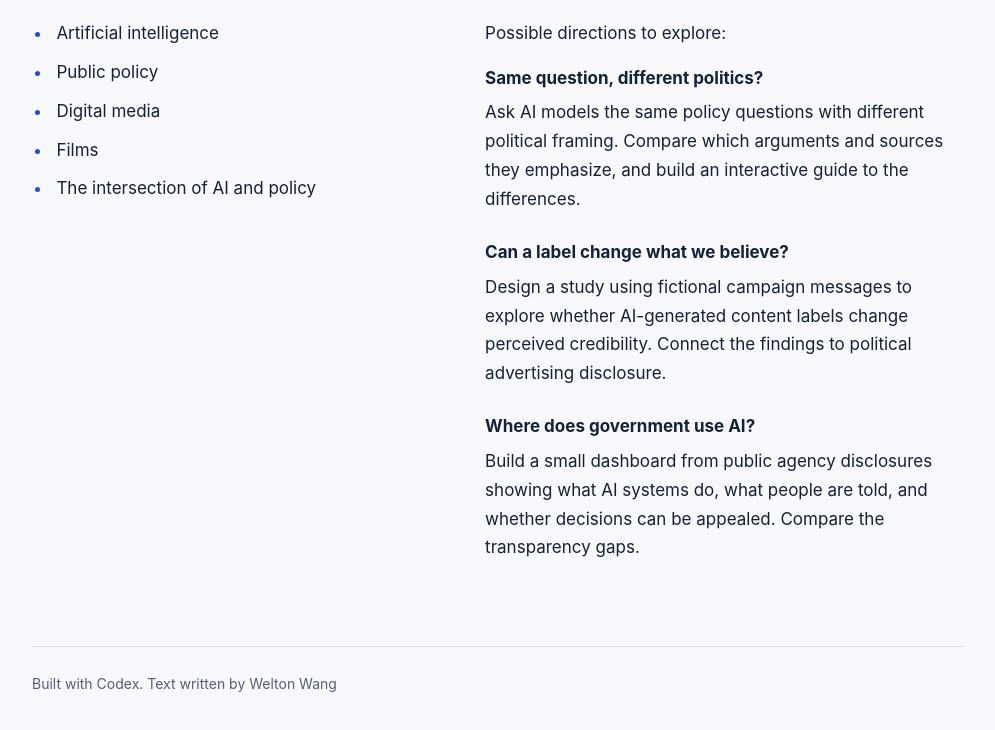
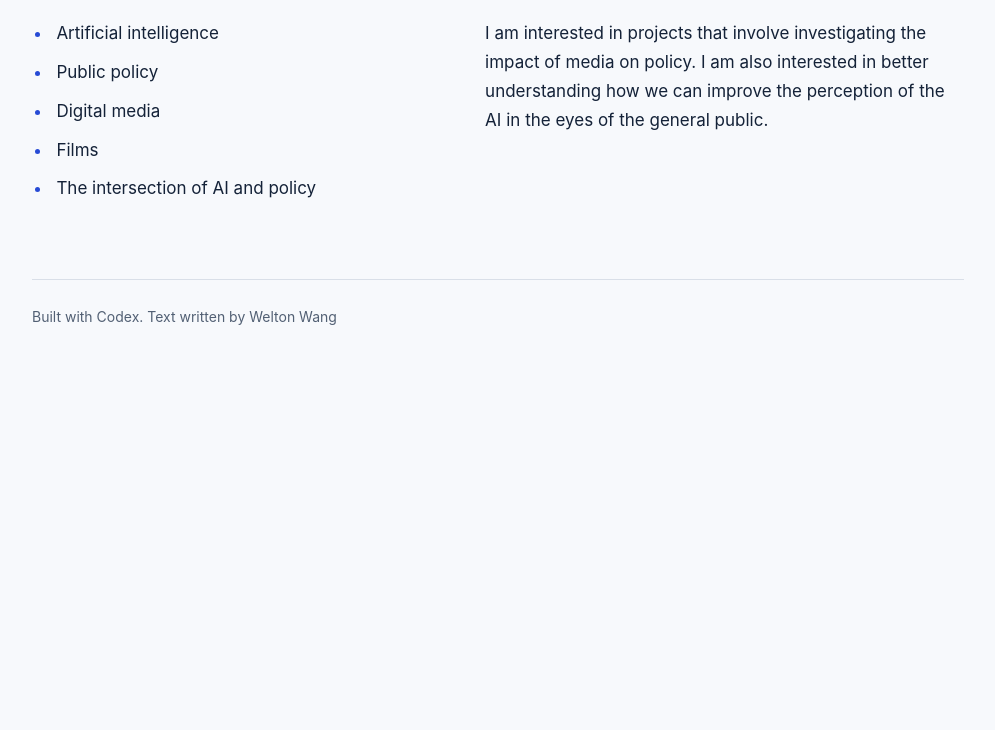
Before and after one commit to WeltonWang02/WeltonWang02.github.io, a plain HTML site: page index.html in a window 1280 px wide. Shown: the part 604-1334 px from the top of the page, without its empty margins (142-1137 px from the left). After the commit the page ends 968 px from the top, so only its background shows below. Drawn offline with Linux system fonts and the light colour scheme.

Commit message:
Replace project ideas with user-written interests

```diff
--- a/index.html
+++ b/index.html
@@ -33,10 +33,7 @@
           <p class="section-number" aria-hidden="true">02</p>
           <h2 id="projects-title">Project interests</h2>
           <div id="projects-content">
-            <p>Possible directions to explore:</p>
-            <article><h3>Same question, different politics?</h3><p>Ask AI models the same policy questions with different political framing. Compare which arguments and sources they emphasize, and build an interactive guide to the differences.</p></article>
-            <article><h3>Can a label change what we believe?</h3><p>Design a study using fictional campaign messages to explore whether AI-generated content labels change perceived credibility. Connect the findings to political advertising disclosure.</p></article>
-            <article><h3>Where does government use AI?</h3><p>Build a small dashboard from public agency disclosures showing what AI systems do, what people are told, and whether decisions can be appealed. Compare the transparency gaps.</p></article>
+            <p>I am interested in projects that involve investigating the impact of media on policy. I am also interested in better understanding how we can improve the perception of the AI in the eyes of the general public.</p>
           </div>
         </section>
       </div>
```
